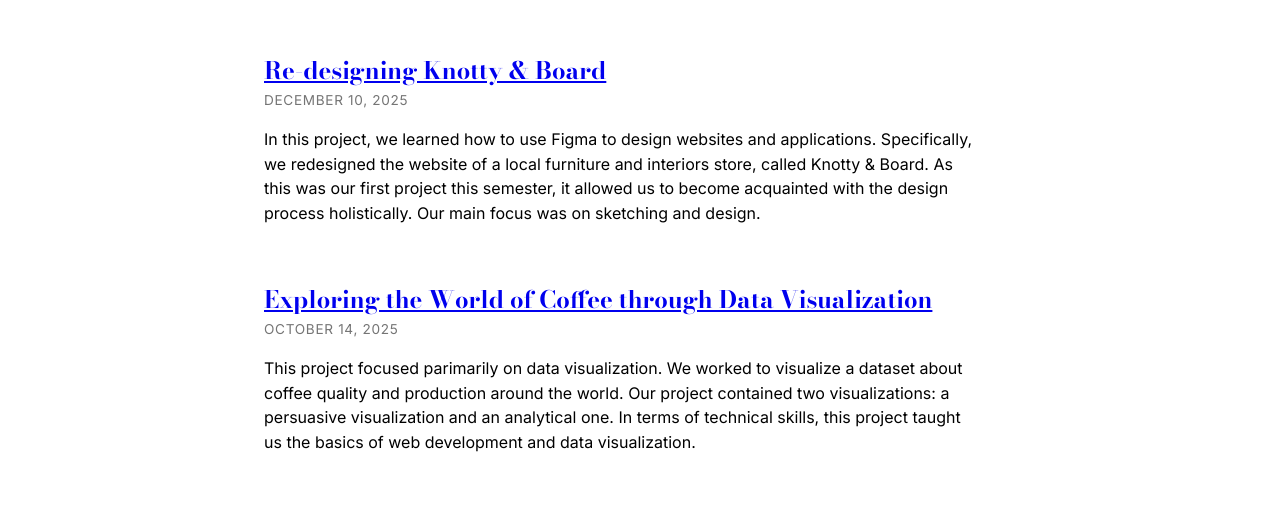
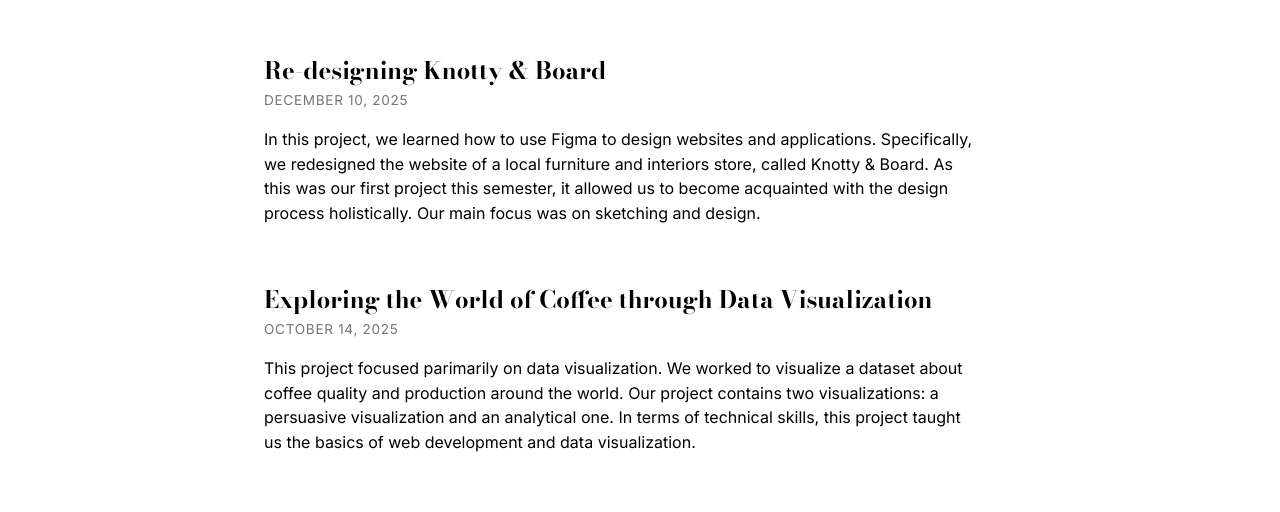
Before and after one commit to kylehoffman/hci, a plain HTML site: page index.html in a window 1280 px wide. Shown: the part 385-897 px from the top of the page. Drawn offline with nearby package versions, Linux system fonts and the light colour scheme.

Commit message:
-Minor updates

```diff
--- a/index.html
+++ b/index.html
@@ -51,7 +51,7 @@
         <div class="project-date">October 14, 2025</div>
         <p>
           This project focused parimarily on data visualization. We worked to visualize a dataset about coffee quality and
-          production around the world. Our project contained two visualizations: a persuasive visualization and an analytical one.
+          production around the world. Our project contains two visualizations: a persuasive visualization and an analytical one.
           In terms of technical skills, this project taught us the basics of web development and data visualization.
         </p>
       </div>
--- a/style.css
+++ b/style.css
@@ -121,12 +121,15 @@
 }
 
 /* The Title Link */
-.project-title {
-  display: inline-block; /* Forces it to its own line */
+.homepage-text .project-title {
+  display: inline-block;
   font-family: "Bodoni Moda", serif;
-  font-size: 1.5rem; /* ~24px */
+  font-size: 1.5rem;
   font-weight: 700;
-  color: var(--text);
+
+  /* Forces the color to be black, ignoring the blue link rule */
+  color: var(--text) !important;
+
   text-decoration: none;
   margin-bottom: 4px;
   line-height: 1.2;
@@ -185,7 +188,7 @@
 /* === Manifesto Specifics === */
 /* Makes links inside the text block blue and underlined */
 .homepage-text a {
-    color: #0000EE; /* Standard Link Blue */
+    color: #3366CC; /* Standard Link Blue */
     text-decoration: underline;
 }
 
```
Also changed, not shown: about.html (+1 -1 lines), manifesto.html (+1 -1 lines).
